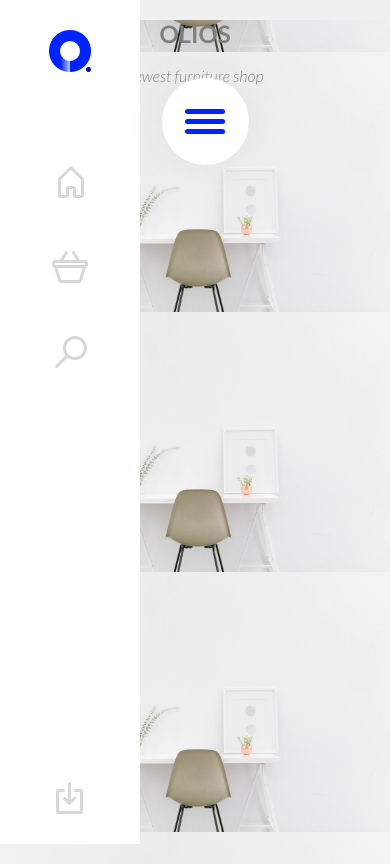
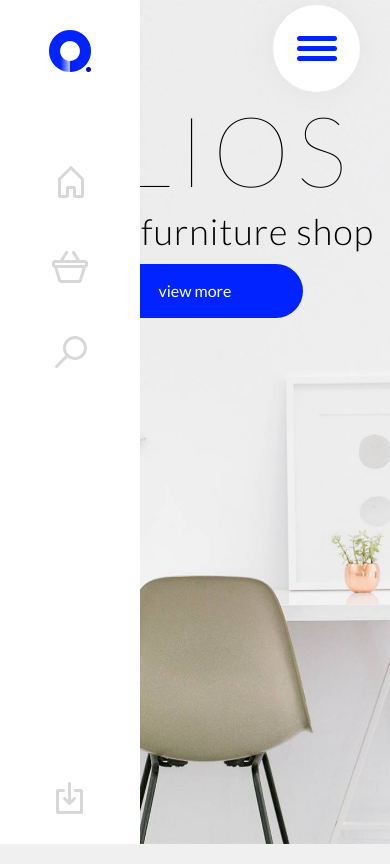
Before and after one commit to PiotrKulpa/olios-template, a website built with webpack: page index.html in a window 390 px wide. Built offline with nearby package versions, Linux system fonts and the light colour scheme.

Commit message:
add mobile menu

```diff
--- /dev/null
+++ b/assets/scss/_buttons.scss
@@ -0,0 +1,9 @@
+.view-more {
+  width: 215px;
+  height: 54px;
+  border-radius: 27px;
+  background-color: #0023ff;
+  color: #fff;
+  display: inline-block;
+  border: none;
+}
--- /dev/null
+++ b/assets/scss/_global.scss
@@ -0,0 +1,63 @@
+html, body, div, span, applet, object, iframe,
+h1, h2, h3, h4, h5, h6, p, blockquote, pre,
+a, abbr, acronym, address, big, cite, code,
+del, dfn, em, font, ins, kbd, q, s, samp,
+small, strike, strong, sub, sup, tt, var,
+dl, dt, dd, ol, ul, li,
+fieldset, form, label, legend,
+table, caption, tbody, tfoot, thead, tr, th, td {
+	border: 0;
+	font-family: Lato, sans-serif;
+	font-size: 100%;
+	font-style: normal;
+	font-weight: 300;
+	margin: 0;
+	outline: 0;
+	padding: 0;
+  vertical-align: baseline;
+  color: $darkest;
+}
+:focus {/* remember to define focus styles! */
+	outline: 0;
+}
+body {
+	background: $background;
+	line-height: 1;
+}
+h1 {
+  font-size: 98px;
+  letter-spacing: 6px;
+  color: #000000;
+  font-family: "Lato";
+  font-weight: 200;
+  text-align: center;
+
+  @media screen and (min-width: $tablet) {
+    font-size: 220px;
+  }
+}
+ol, ul {
+	list-style: none;
+}
+table {/* tables still need 'cellspacing="0"' in the markup */
+	border-collapse: separate;
+	border-spacing: 0;
+}
+caption, th, td {
+	font-weight: normal;
+	text-align: left;
+}
+blockquote:before, blockquote:after,
+q:before, q:after {
+	content: "";
+}
+blockquote, q {
+	quotes: "" "";
+}
+a img {
+	border: 0;
+}
+article, aside, details, figcaption, figure,
+footer, header, hgroup, menu, nav, section {
+	display: block;
+}
--- a/assets/scss/_home.scss
+++ b/assets/scss/_home.scss
@@ -1,12 +1,28 @@
 #home {
   position: relative;
   background-image: url(../images/home/home-photo.jpg);
-  background-size: contain;
+  background-repeat: no-repeat;
+  background-size: cover;
   background-position: center;
   width: 100vw;
   height: 100vh;
 
+  main {
+    padding-top: 100px;
+   text-align: center;
+  }
+
   h1, p, button {
     text-align: center;
   }
+
+  .sub-header {
+    font-size: 36px;
+    font-style: normal;
+    letter-spacing: 1px;
+    color: $darkest;
+    font-weight: 300;
+    text-align: center;
+    padding: 15px;
+  }
 }
--- a/assets/scss/_right-menu-button.scss
+++ b/assets/scss/_right-menu-button.scss
@@ -1,11 +1,16 @@
 .right-menu-button {
   @include flexbox-container(row, 87px, 87px, nowrap, center, center, center);
-  top: 78px;
-  right: calc(370px / 2 - 87px / 2);
+  top: 5px;
+  right: 30px;
   position: fixed;
   border-radius: 44px;
   box-shadow: 0 0 25px rgba(219,219,219,0.5);
   background-color: #ffffff;
+
+  @media screen and (min-width: $desktop) {
+    top: 78px;
+    right: calc(370px / 2 - 87px / 2);
+  }
 }
 
 $tcon-size: 40px !default;
--- a/assets/scss/main.scss
+++ b/assets/scss/main.scss
@@ -1,8 +1,10 @@
 @import 'variables';
 @import 'grid';
+@import 'global';
 @import 'mixins';
 @import 'styles';
 @import 'left-menu';
 @import 'right-menu';
 @import 'right-menu-button';
 @import 'home';
+@import 'buttons';
--- a/index.html
+++ b/index.html
@@ -20,8 +20,8 @@
   <section id="home">
     <main>
       <h1>OLIOS</h1>
-      <p>newest furniture shop</p>
-      <button>view more</button>
+      <p class="sub-header">newest furniture shop</p>
+      <button class="view-more">view more</button>
     </main>
   </section>
 
```
